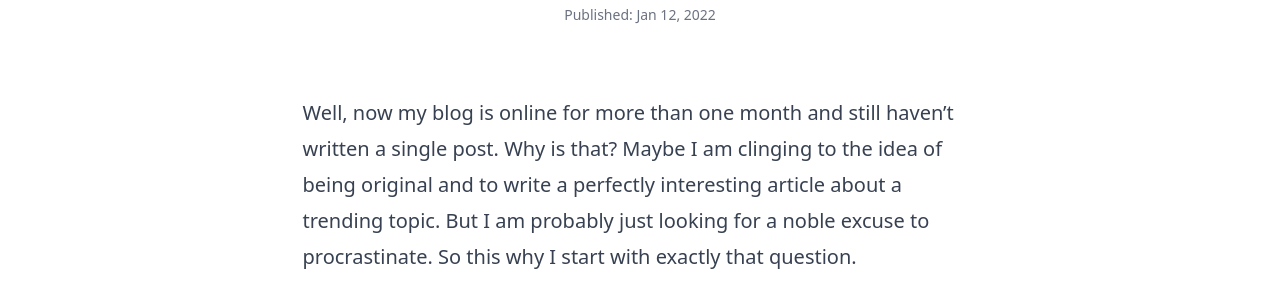
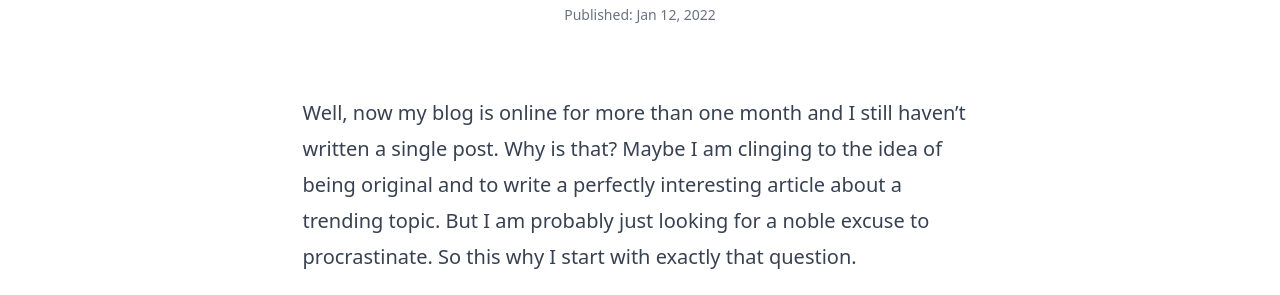
Before and after one commit to MaxHa-28/maxha-28.github.io, a Jekyll site: the page built from _posts/2022-01-12-welcome.markdown, in a window 1280 px wide. Shown: the part 237-532 px from the top of the page. Built offline with Jekyll 4.4.1, drawn with Linux system fonts in a browser that asks for light colours.

Commit message:
fix typo

```diff
--- a/_posts/2022-01-12-welcome.markdown
+++ b/_posts/2022-01-12-welcome.markdown
@@ -6,7 +6,7 @@ categories: blogging
 published: true
 ---
 
-Well, now my blog is online for more than one month and still haven't written a
+Well, now my blog is online for more than one month and I still haven't written a
 single post. Why is that? Maybe I am clinging to the idea of being original and
 to write a perfectly interesting article about a trending topic. But I am
 probably just looking for a noble excuse to procrastinate. So this why I start
```
